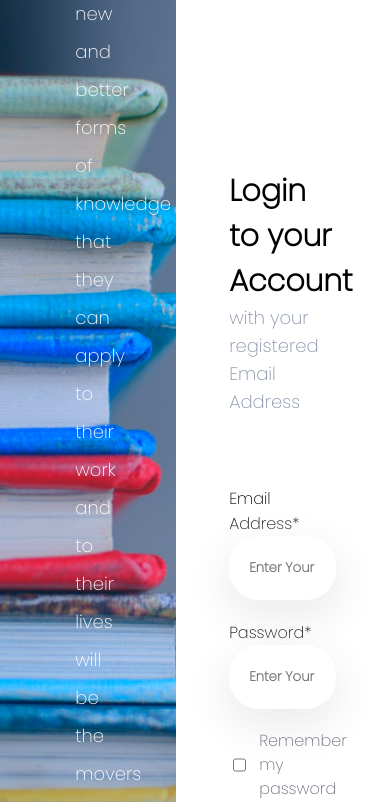
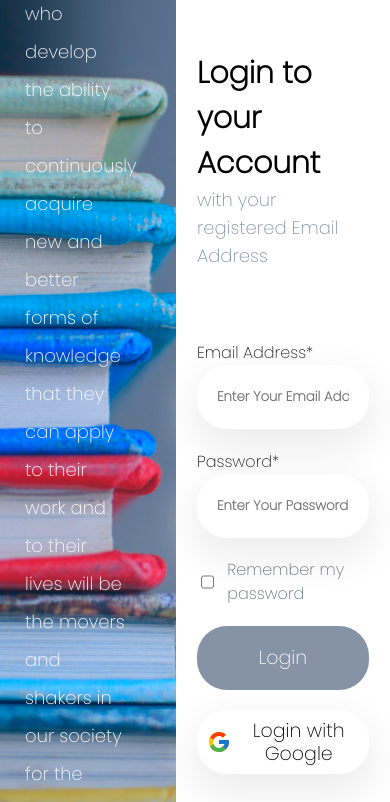
Before and after one commit to dossmedaziz/myquiz, a React (Create React App) app: page / in a window 390 px wide. Shown: the top 802 px of the page. Built offline with nearby package versions, Linux system fonts and the light colour scheme.

Commit message:
(update) : start make the auth responsive

```diff
--- a/src/pages/auth/login/style.module.css
+++ b/src/pages/auth/login/style.module.css
@@ -8,11 +8,10 @@
 
 .login__form {
     width: 50%;
-    height: 60%;
+    height: fit-content;
     display: flex;
     flex-direction: column;
     justify-content: flex-start;
-    /*background-color: yellowgreen;*/
 }
 
 .form__title {
@@ -43,3 +42,10 @@ span {
 .input__item {
     margin: 20px 0;
 }
+
+
+@media screen and (max-width: 1400px) {
+    .login__form {
+        width: 80%;
+    }
+}
--- a/src/pages/auth/style.module.css
+++ b/src/pages/auth/style.module.css
@@ -33,3 +33,23 @@ p {
     width: 55%;
     height: 100%;
 }
+
+
+@media screen and (max-width: 1500px) {
+    .quote__container {
+        width: 60%;
+    }
+}
+
+@media screen and (max-width: 1092px) {
+    .quote__container {
+        width:80%;
+    }
+}
+
+
+/*@media screen and (max-width: 790px) {*/
+/*    .container{*/
+/*        flex-direction: column;*/
+/*    }*/
+/*}*/
```
